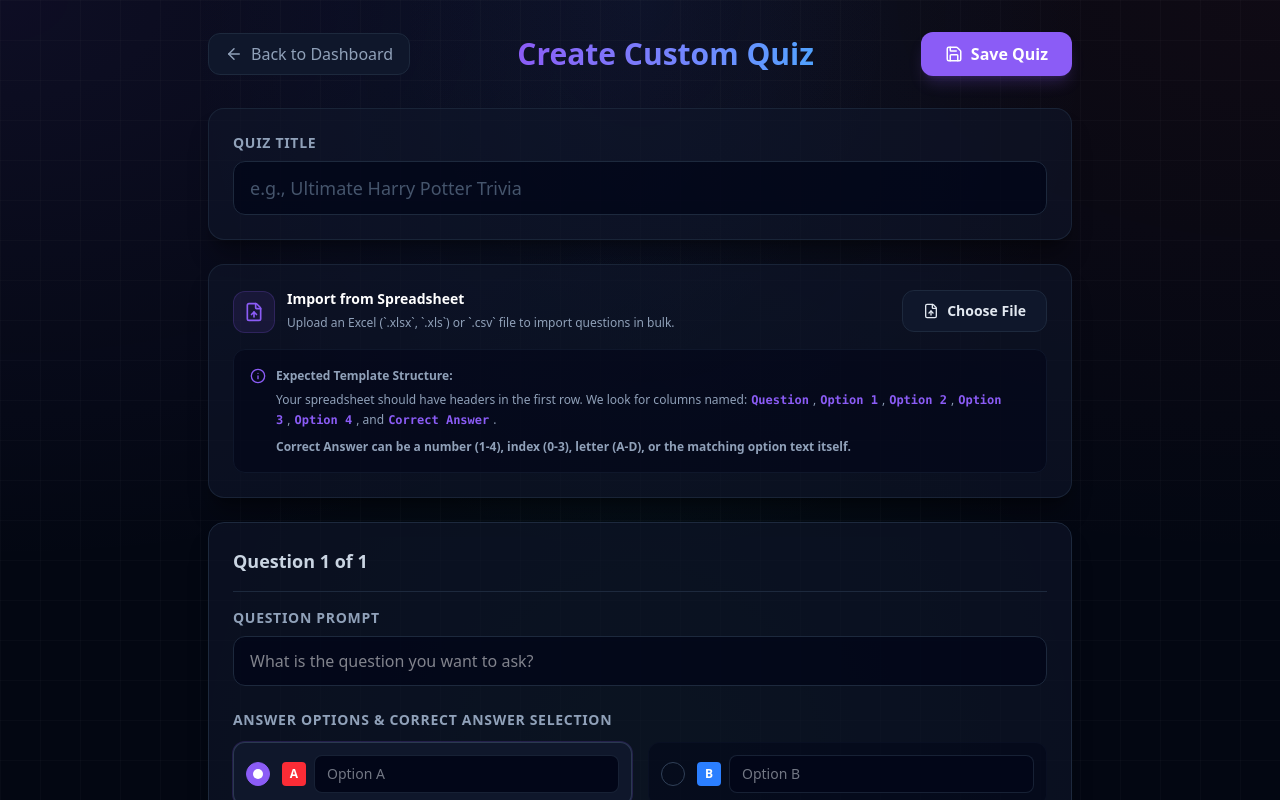
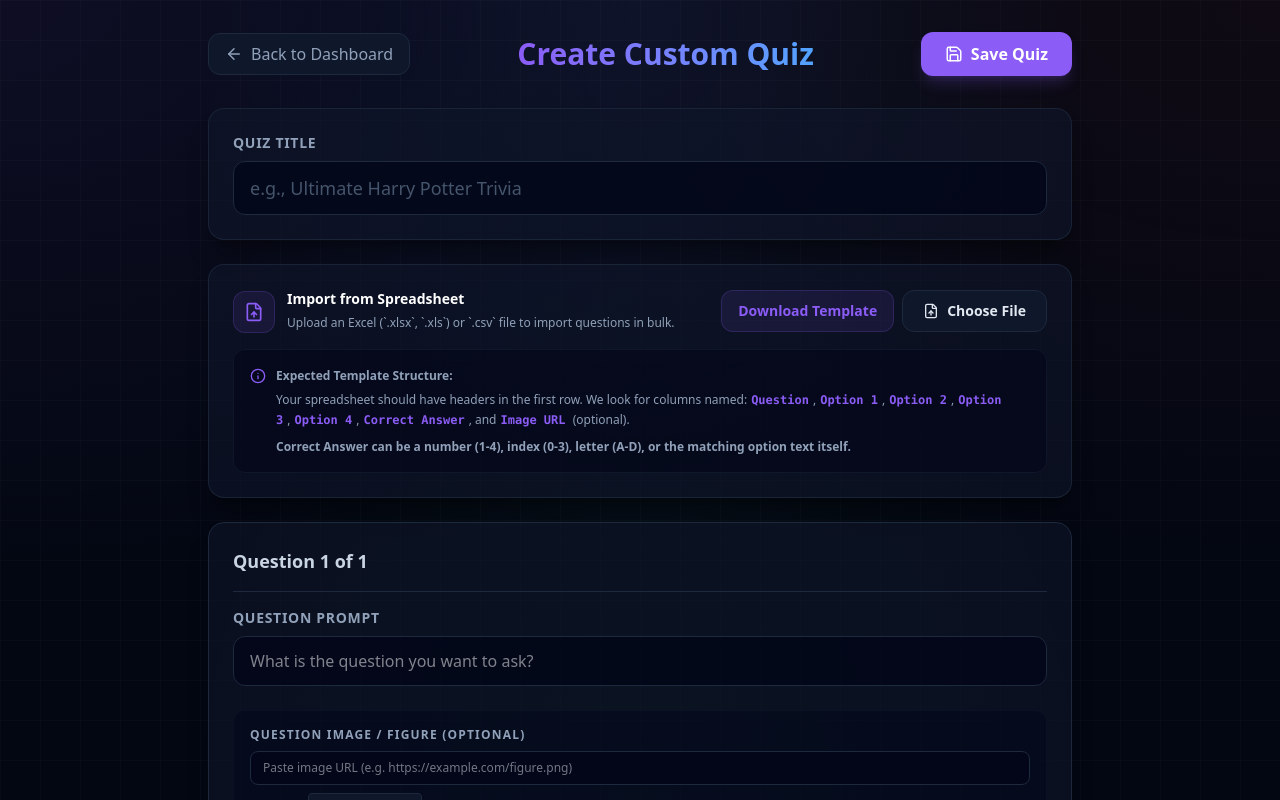
Before and after one commit to Rajinder112/QUIZIVERSE, a React (Vite) app: page / in a window 1280 px wide. Both pictures are taken after typing "Sample", "Sample" into the empty fields and a click on the button "Create Custom". Shown: the top 800 px of the page. Built offline with nearby package versions, Linux system fonts and the light colour scheme.

Commit message:
feat: add template download and image support for MCQs

```diff
--- a/src/components/CreateQuiz.tsx
+++ b/src/components/CreateQuiz.tsx
@@ -2,7 +2,7 @@ import React, { useState, useRef } from 'react';
 import { useGame } from '../context/GameContext';
 import type { Question, Quiz } from '../context/GameContext';
 import { Plus, Trash2, ArrowLeft, Save, AlertCircle, FileUp, Info } from 'lucide-react';
-import { read, utils } from 'xlsx';
+import { read, write, utils } from 'xlsx';
 
 export const CreateQuiz: React.FC = () => {
   const { saveQuiz, setGameState, editingQuiz, setEditingQuiz } = useGame();
@@ -12,10 +12,36 @@ export const CreateQuiz: React.FC = () => {
   const [title, setTitle] = useState(editingQuiz?.title ?? '');
   const [questions, setQuestions] = useState<Omit<Question, 'id'>[]>(
     editingQuiz
-      ? editingQuiz.questions.map(({ text, options, correctAnswer }) => ({ text, options, correctAnswer }))
-      : [{ text: '', options: ['', '', '', ''], correctAnswer: 0 }]
+      ? editingQuiz.questions.map(({ text, options, correctAnswer, image }) => ({ text, options, correctAnswer, image }))
+      : [{ text: '', options: ['', '', '', ''], correctAnswer: 0, image: '' }]
   );
   const [errors, setErrors] = useState<{ title?: string; questionIndex?: number; message?: string }>({});
+
+  const handleDownloadTemplate = () => {
+    // Define headers and one example row
+    const data = [
+      ['Question', 'Option 1', 'Option 2', 'Option 3', 'Option 4', 'Correct Answer', 'Image URL'],
+      ['Identify the logo of this popular frontend library/framework:', 'Vue', 'Angular', 'React', 'Svelte', 'React', 'https://upload.wikimedia.org/wikipedia/commons/a/a7/React-icon.svg'],
+      ['Which Hook allows you to perform side effects in React?', 'useState', 'useContext', 'useEffect', 'useReducer', 'useEffect', '']
+    ];
+
+    // Create worksheet and workbook
+    const ws = utils.aoa_to_sheet(data);
+    const wb = utils.book_new();
+    utils.book_append_sheet(wb, ws, 'Quiz Template');
+
+    // Generate buffer (as excel file) and download it
+    const wbout = write(wb, { bookType: 'xlsx', type: 'array' });
+    const blob = new Blob([wbout], { type: 'application/octet-stream' });
+    const url = URL.createObjectURL(blob);
+    const a = document.createElement('a');
+    a.href = url;
+    a.download = 'quiziverse_template.xlsx';
+    document.body.appendChild(a);
+    a.click();
+    document.body.removeChild(a);
+    URL.revokeObjectURL(url);
+  };
 
   const handleSpreadsheetUpload = (e: React.ChangeEvent<HTMLInputElement>) => {
     const file = e.target.files?.[0];
@@ -46,6 +72,7 @@ export const CreateQuiz: React.FC = () => {
         const o3Idx = headers.findIndex((h: string) => h.includes('option 3') || h.includes('option c'));
         const o4Idx = headers.findIndex((h: string) => h.includes('option 4') || h.includes('option d'));
         const ansIdx = headers.findIndex((h: string) => h.includes('correct') || h.includes('answer'));
+        const imgIdx = headers.findIndex((h: string) => h.includes('image') || h.includes('figure') || h.includes('picture') || h.includes('url'));
 
         // Fallback to absolute indexes if headers not found by name
         const finalQIdx = qIdx !== -1 ? qIdx : 0;
@@ -54,6 +81,7 @@ export const CreateQuiz: React.FC = () => {
         const finalO3Idx = o3Idx !== -1 ? o3Idx : 3;
         const finalO4Idx = o4Idx !== -1 ? o4Idx : 4;
         const finalAnsIdx = ansIdx !== -1 ? ansIdx : 5;
+        const finalImgIdx = imgIdx !== -1 ? imgIdx : 6;
 
         const parsedQuestions: Omit<Question, 'id'>[] = [];
 
@@ -67,6 +95,7 @@ export const CreateQuiz: React.FC = () => {
           const opt3 = row[finalO3Idx] !== undefined ? String(row[finalO3Idx]).trim() : '';
           const opt4 = row[finalO4Idx] !== undefined ? String(row[finalO4Idx]).trim() : '';
           const rawAns = row[finalAnsIdx] !== undefined ? String(row[finalAnsIdx]).trim() : '';
+          const imgUrl = row[finalImgIdx] !== undefined ? String(row[finalImgIdx]).trim() : '';
 
           // Skip completely blank rows
           if (!qText && !opt1 && !opt2 && !opt3 && !opt4) continue;
@@ -105,7 +134,8 @@ export const CreateQuiz: React.FC = () => {
           parsedQuestions.push({
             text: qText,
             options: [opt1, opt2, opt3, opt4],
-            correctAnswer: correctAnswerIndex
+            correctAnswer: correctAnswerIndex,
+            image: imgUrl || undefined
           });
         }
 
@@ -138,6 +168,7 @@ export const CreateQuiz: React.FC = () => {
         text: '',
         options: ['', '', '', ''],
         correctAnswer: 0,
+        image: '',
       }
     ]);
   };
@@ -197,8 +228,11 @@ export const CreateQuiz: React.FC = () => {
       id: editingQuiz ? editingQuiz.id : 'quiz_' + Math.random().toString(36).substring(2, 9),
       title: title.trim(),
       questions: questions.map((q, idx) => ({
-        ...q,
-        id: `q_${idx}_${Date.now()}`
+        id: `q_${idx}_${Date.now()}`,
+        text: q.text,
+        options: q.options,
+        correctAnswer: q.correctAnswer,
+        image: q.image?.trim() ? q.image.trim() : undefined
       }))
     };
 
@@ -280,7 +314,7 @@ export const CreateQuiz: React.FC = () => {
               </div>
             </div>
 
-            <div>
+            <div className="flex flex-col sm:flex-row gap-2 w-full md:w-auto">
               <input
                 type="file"
                 ref={fileInputRef}
@@ -290,8 +324,15 @@ export const CreateQuiz: React.FC = () => {
               />
               <button
                 type="button"
+                onClick={handleDownloadTemplate}
+                className="flex items-center gap-2 px-4 py-2.5 bg-quizPurple/10 border border-quizPurple/20 text-quizPurple hover:bg-quizPurple hover:text-white rounded-xl transition-all text-sm font-semibold justify-center cursor-pointer"
+              >
+                Download Template
+              </button>
+              <button
+                type="button"
                 onClick={() => fileInputRef.current?.click()}
-                className="flex items-center gap-2 px-5 py-2.5 bg-slate-900 border border-slate-800 text-slate-200 hover:text-white hover:border-slate-700 hover:bg-slate-800/80 rounded-xl transition-all text-sm font-semibold w-full md:w-auto justify-center cursor-pointer"
+                className="flex items-center gap-2 px-5 py-2.5 bg-slate-900 border border-slate-800 text-slate-200 hover:text-white hover:border-slate-700 hover:bg-slate-800/80 rounded-xl transition-all text-sm font-semibold justify-center cursor-pointer"
               >
                 <FileUp size={16} />
                 Choose File
@@ -309,8 +350,9 @@ export const CreateQuiz: React.FC = () => {
               <code className="text-quizPurple font-bold mx-1 font-mono">Option 1</code>,
               <code className="text-quizPurple font-bold mx-1 font-mono">Option 2</code>,
               <code className="text-quizPurple font-bold mx-1 font-mono">Option 3</code>,
-              <code className="text-quizPurple font-bold mx-1 font-mono">Option 4</code>, and
-              <code className="text-quizPurple font-bold mx-1 font-mono">Correct Answer</code>.
+              <code className="text-quizPurple font-bold mx-1 font-mono">Option 4</code>,
+              <code className="text-quizPurple font-bold mx-1 font-mono">Correct Answer</code>, and
+              <code className="text-quizPurple font-bold mx-1 font-mono">Image URL</code> (optional).
               <span className="block mt-1.5 font-semibold text-slate-350">
                 Correct Answer can be a number (1-4), index (0-3), letter (A-D), or the matching option text itself.
               </span>
@@ -358,6 +400,82 @@ export const CreateQuiz: React.FC = () => {
                   }}
                   className="w-full px-4 py-3 bg-slate-950/80 border border-slate-800 focus:border-quizPurple focus:ring-1 focus:ring-quizPurple rounded-xl text-white outline-none transition-all"
                 />
+              </div>
+
+              {/* Question Image (Optional) */}
+              <div className="mb-6 bg-slate-950/40 p-4 rounded-xl border border-slate-900/60">
+                <label className="block text-xs font-bold text-slate-400 uppercase tracking-widest mb-2">
+                  Question Image / Figure (Optional)
+                </label>
+                <div className="flex flex-col sm:flex-row gap-4 items-start sm:items-center">
+                  <div className="flex-1 w-full">
+                    <input
+                      type="text"
+                      placeholder="Paste image URL (e.g. https://example.com/figure.png)"
+                      value={q.image ?? ''}
+                      onChange={(e) => {
+                        const updated = [...questions];
+                        updated[qIndex].image = e.target.value;
+                        setQuestions(updated);
+                      }}
+                      className="w-full px-3 py-2 bg-slate-950 border border-slate-800 focus:border-quizPurple focus:ring-1 focus:ring-quizPurple rounded-lg text-slate-200 outline-none transition-all text-xs"
+                    />
+                    <div className="flex items-center gap-2 mt-2">
+                      <span className="text-[10px] text-slate-500">Or upload:</span>
+                      <input
+                        type="file"
+                        accept="image/*"
+                        id={`upload-q-img-${qIndex}`}
+                        className="hidden"
+                        onChange={(e) => {
+                          const file = e.target.files?.[0];
+                          if (!file) return;
+                          const reader = new FileReader();
+                          reader.onload = (evt) => {
+                            const base64 = evt.target?.result as string;
+                            const updated = [...questions];
+                            updated[qIndex].image = base64;
+                            setQuestions(updated);
+                          };
+                          reader.readAsDataURL(file);
+                        }}
+                      />
+                      <label
+                        htmlFor={`upload-q-img-${qIndex}`}
+                        className="cursor-pointer text-[10px] bg-slate-900 border border-slate-800 text-slate-350 hover:text-white px-2 py-1 rounded hover:bg-slate-850 transition-all font-semibold"
+                      >
+                        Choose local image
+                      </label>
+
+                      {q.image && (
+                        <button
+                          type="button"
+                          onClick={() => {
+                            const updated = [...questions];
+                            updated[qIndex].image = '';
+                            setQuestions(updated);
+                          }}
+                          className="text-[10px] text-red-400 hover:text-red-300 font-semibold cursor-pointer"
+                        >
+                          Remove image
+                        </button>
+                      )}
+                    </div>
+                  </div>
+
+                  {q.image && (
+                    <div className="w-16 h-16 rounded-lg bg-slate-950 border border-slate-800 overflow-hidden flex items-center justify-center shrink-0">
+                      <img
+                        src={q.image}
+                        alt="Question figure preview"
+                        className="max-w-full max-h-full object-contain"
+                        onError={(e) => {
+                          (e.target as HTMLElement).style.display = 'none';
+                        }}
+                      />
+                    </div>
+                  )}
+                </div>
               </div>
 
               {/* Options */}
--- a/src/components/HostGameBoard.tsx
+++ b/src/components/HostGameBoard.tsx
@@ -95,13 +95,23 @@ export const HostGameBoard: React.FC = () => {
         <div className="absolute -top-24 -left-24 w-48 h-48 bg-quizPurple/5 rounded-full blur-3xl" />
         <div className="absolute -bottom-24 -right-24 w-48 h-48 bg-blue-500/5 rounded-full blur-3xl" />
 
-        <span className="px-4 py-1 rounded-full bg-slate-950 text-slate-500 text-xs font-bold uppercase tracking-wider border border-slate-850 mb-6">
+        <span className="px-4 py-1 rounded-full bg-slate-950 text-slate-500 text-xs font-bold uppercase tracking-wider border border-slate-850 mb-4">
           MCQ Question Prompt
         </span>
 
-        <h1 className="text-2xl md:text-4xl font-extrabold text-white leading-relaxed max-w-4xl">
+        <h1 className="text-2xl md:text-3xl font-extrabold text-white leading-relaxed max-w-4xl">
           {question.text}
         </h1>
+
+        {question.image && (
+          <div className="mt-6 max-w-md w-full mx-auto bg-slate-950/80 border border-slate-850 rounded-2xl p-3 flex items-center justify-center shadow-inner overflow-hidden animate-scale-in">
+            <img
+              src={question.image}
+              alt="Identify the figure"
+              className="max-h-60 md:max-h-72 w-auto object-contain rounded-xl"
+            />
+          </div>
+        )}
       </div>
 
       {/* Options Grid */}
--- a/src/components/PlayerGameBoard.tsx
+++ b/src/components/PlayerGameBoard.tsx
@@ -202,6 +202,15 @@ export const PlayerGameBoard: React.FC = () => {
             <h2 className="text-xl md:text-2xl font-bold text-white leading-relaxed">
               {question.text}
             </h2>
+            {question.image && (
+              <div className="mt-4 max-w-sm w-full mx-auto bg-slate-950/80 border border-slate-850 rounded-2xl p-2.5 flex items-center justify-center shadow-inner overflow-hidden animate-scale-in">
+                <img
+                  src={question.image}
+                  alt="Identify the figure"
+                  className="max-h-48 md:max-h-56 w-auto object-contain rounded-xl"
+                />
+              </div>
+            )}
           </div>
         </div>
 
--- a/src/context/GameContext.tsx
+++ b/src/context/GameContext.tsx
@@ -7,6 +7,7 @@ export interface Question {
   text: string;
   options: string[];
   correctAnswer: number; // 0-3 index
+  image?: string; // base64 string or image URL
 }
 
 export interface Quiz {
@@ -104,6 +105,13 @@ const DEFAULT_QUIZZES: Quiz[] = [
           'arrow function() {}'
         ],
         correctAnswer: 1,
+      },
+      {
+        id: 'q6',
+        text: 'Identify the logo of this popular frontend library/framework:',
+        options: ['Vue', 'Angular', 'React', 'Svelte'],
+        correctAnswer: 2,
+        image: 'https://upload.wikimedia.org/wikipedia/commons/a/a7/React-icon.svg'
       }
     ],
   },
```
